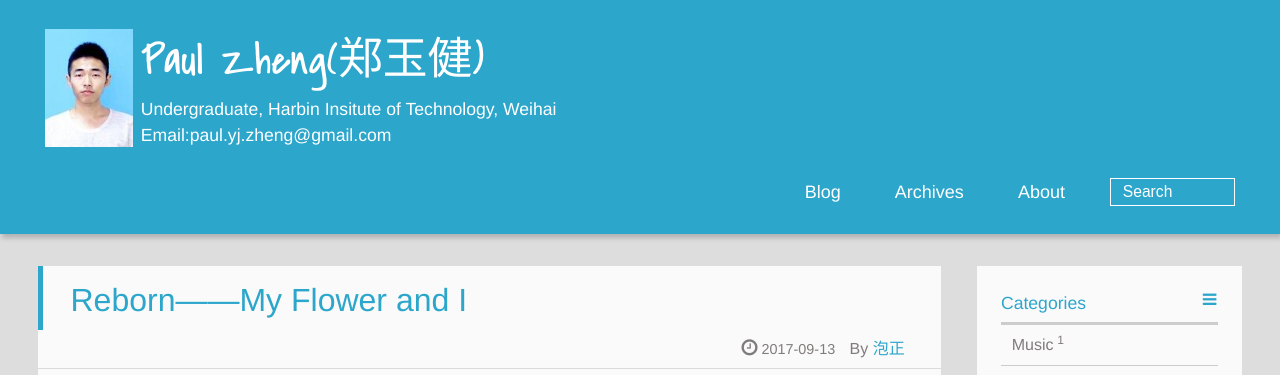
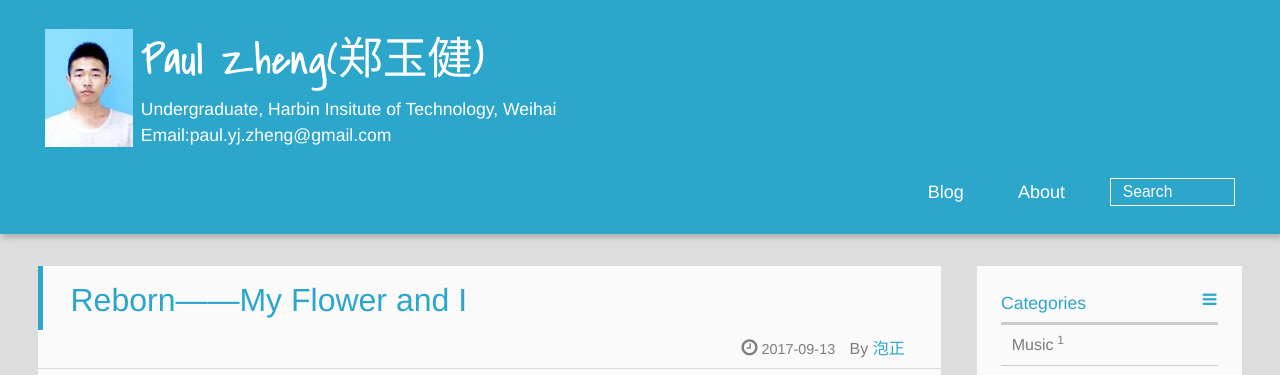
Before and after one commit to PAULYZHENG/paulyzheng.github.io, a Jekyll site: the page built from index.html, in a window 1280 px wide. Shown: the top 375 px of the page. Built offline with Jekyll 4.4.1, drawn with Linux system fonts in a browser that asks for light colours; the list of posts is cut into pages by our own code.

Commit message:
Update _config.yml

```diff
--- a/_config.yml
+++ b/_config.yml
@@ -40,7 +40,6 @@ language: en    ## blog site languages: en, zh-CN, zh-TW, de
 #### Menu
 menu:
   Blog: /
-  Archives: /archives
   About: /about
 ## you can create `tags` and `categories` folders (I had created them already).
 ## And create a `index.md` file in each of them.
```
